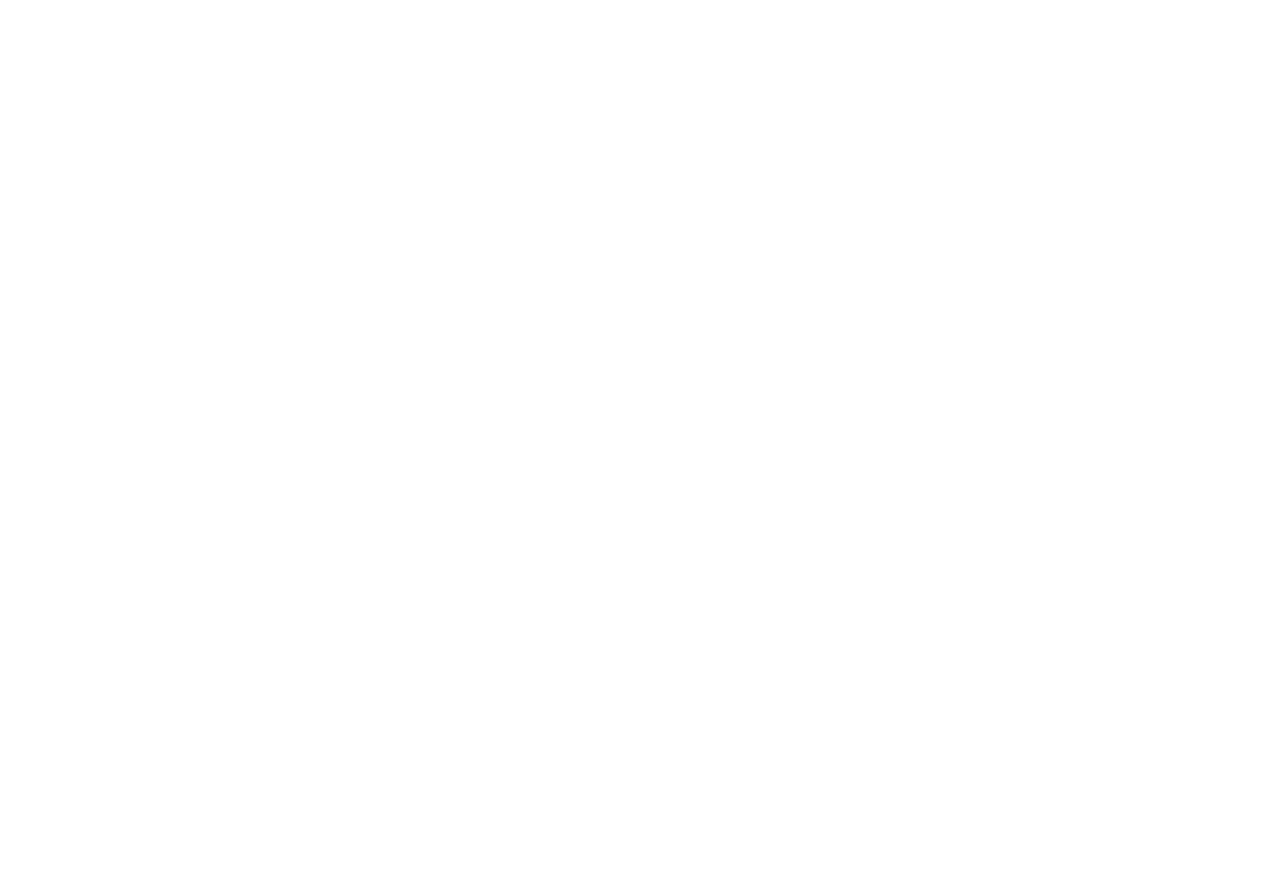
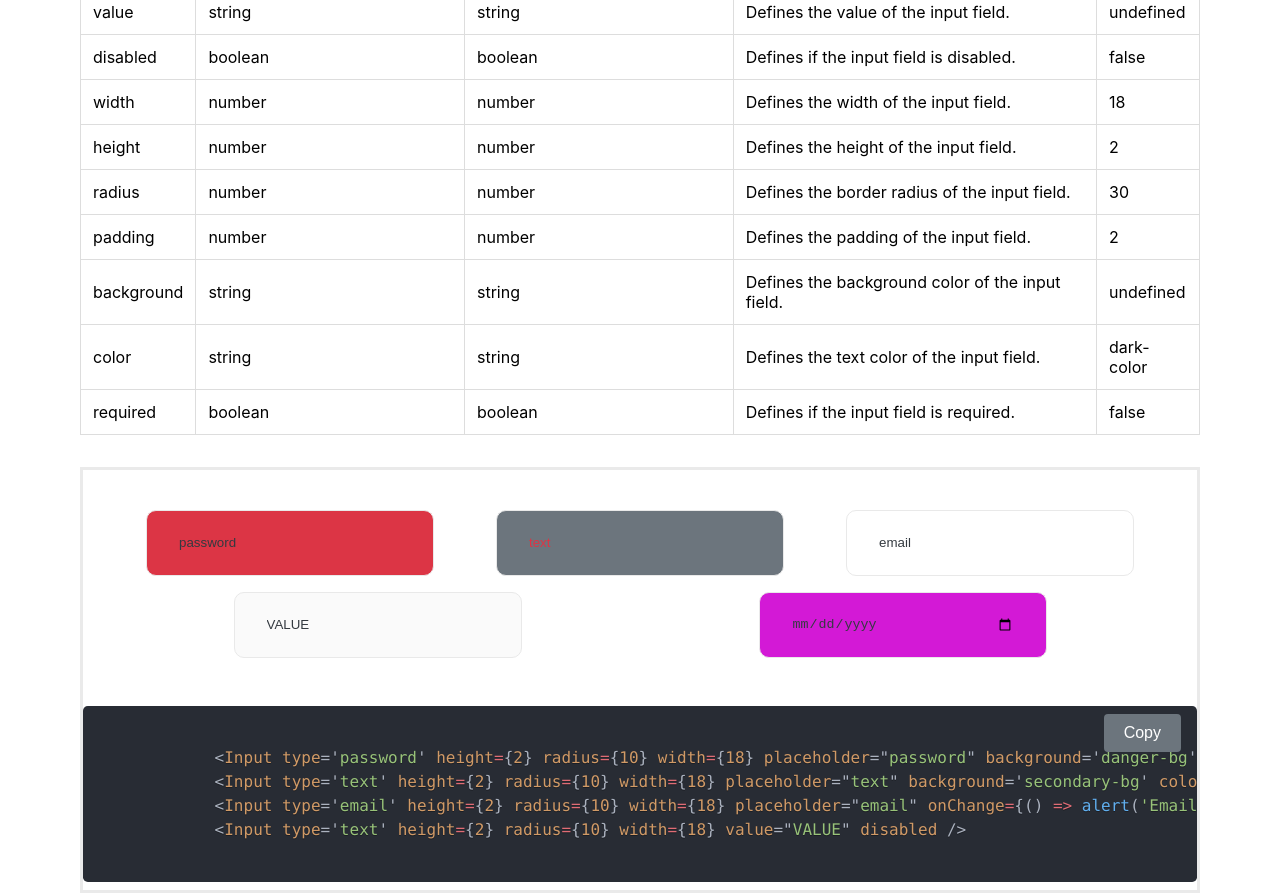
Before and after one commit to alxesv/B3_REACT_ADVANCED, a React (Create React App) app in the folder kenzaza/: page /input in a window 1280 px wide. Before the commit this address had no page. Shown: the part 600-1493 px from the top of the page. Before the commit the page ends 800 px from the top, so only its background shows below. Built offline with nearby package versions, Linux system fonts and the light colour scheme.

Commit message:
add input comp

```diff
--- a/kenzaza/src/App.css
+++ b/kenzaza/src/App.css
@@ -67,15 +67,27 @@
 .primary-color {
   color: #d319d6;
 }
+.primary-color::placeholder {
+  color: #d319d6;
+}
 
 .secondary-color {
+  color: #6c757d;
+}
+.secondary-color::placeholder {
   color: #6c757d;
 }
 
 .danger-color {
   color: #dc3545;
 }
+.danger-color::placeholder {
+  color: #dc3545;
+}
 
 .dark-color {
   color: #343a40;
 }
+.dark-color::placeholder {
+  color: #343a40;
+}
--- a/kenzaza/src/App.tsx
+++ b/kenzaza/src/App.tsx
@@ -8,6 +8,7 @@
 import LoaderPage from './pages/loader/LoaderPage';
 import SelectPage from './pages/select/SelectPage';
 import TablePage from './pages/table/TablePage';
+import InputPage from './pages/input/InputPage';
 import CardPage from './pages/card/CardPage';
 import BreadcrumbPage from './pages/breadcrumb/BreadcrumbPage';
 
@@ -24,6 +25,7 @@
           <Route path="/radio" element={<RadioPage />} />
           <Route path="/select" element={<SelectPage />} />
           <Route path="/table" element={<TablePage />} />
+          <Route path="/input" element={<InputPage />} />
           <Route path='/card' element={<CardPage />} />
           <Route path='/breadcrumb' element={<BreadcrumbPage />} />
         </Routes>
--- /dev/null
+++ b/kenzaza/src/components/atoms/input/Input.tsx
@@ -0,0 +1,36 @@
+import React from 'react';
+import './input.css';
+
+type InputProps = {
+  label?: string;
+  placeholder?: string;
+  type: 'text' | 'password' | 'email' | 'tel' | 'date';
+  onChange?: () => void;
+  value?: string;
+  disabled?: boolean;
+  width?: number;
+  height?: number;
+  radius?: number;
+  padding?: number;
+  background?: string;
+  color?: string;
+  required?: boolean;
+};
+
+const Input: React.FC<InputProps> = ({
+  type, height = 2, radius = 30, width = 18, label, placeholder,
+  onChange, value, disabled=false, padding=2, background='', color='dark-color', required=false
+}) => {
+  return (
+    <div>
+      {label && <label>{label}</label>}
+      <input type={type} className={'input ' + background + ' ' + color} placeholder={placeholder}
+        onChange={onChange} value={value} disabled={disabled}
+        style={{width: `${width}rem`, height: `${height}rem`, borderRadius: `${radius}px`,
+        padding: `${padding}rem`}} required={required} />
+    </div>
+
+  );
+}
+
+export default Input;
--- /dev/null
+++ b/kenzaza/src/components/atoms/input/input.css
@@ -0,0 +1,10 @@
+
+.input {
+  padding: 10px;
+  margin: 8px 0;
+  display: flex,
+	row;
+  border: 1px solid #e9e9e9;
+  border-radius: 10px;
+  box-sizing: border-box;
+}
--- /dev/null
+++ b/kenzaza/src/pages/input/InputPage.tsx
@@ -0,0 +1,82 @@
+import React, { useState, useEffect } from 'react';
+import { Prism as SyntaxHighlighter } from 'react-syntax-highlighter'; // Import Prism for syntax highlighting
+import { oneDark } from 'react-syntax-highlighter/dist/esm/styles/prism'; // One Dark theme
+import { DataProp } from '../../interface/TableInterface';
+import { columnsProp } from '../../model/ColumnDemo';
+import Button from '../../components/atoms/button/Button';
+import Input from '../../components/atoms/input/Input';
+import Table from '../../components/organisms/table/Table';
+
+
+const InputPage: React.FC = () => {
+
+    const [copySuccess, setCopySuccess] = useState('Copy');
+
+
+    const codeString = `
+            <Input type='password' height={2} radius={10} width={18} placeholder="password" background='danger-bg' required={true}/>
+            <Input type='text' height={2} radius={10} width={18} placeholder="text" background='secondary-bg' color='danger-color'/>
+            <Input type='email' height={2} radius={10} width={18} placeholder="email" onChange={() => alert('Email changed!')}/>
+            <Input type='text' height={2} radius={10} width={18} value="VALUE" disabled />
+    `;
+
+    const changeCopySuccess = () => {
+      setCopySuccess('Copied!')
+      setTimeout(() => setCopySuccess('Copy'), 3000);
+    };
+
+
+    const data: DataProp[] = [
+      { prop: 'label', type: 'string', description: 'Defines the text to display next to the input field.', default: 'text', options: 'string' },
+      { prop: 'placeholder', type: 'string', description: 'Defines the text to display in the input field when it is empty.', default: 'undefined', options: 'string' },
+      { prop: 'type', type: 'text | password | email | number | tel | date', description: 'Defines the type of input field.', default: 'undefined', options: 'text | password | email | number | tel | date' },
+      { prop: 'onChange', type: '() => void', description: 'Callback when the input field value changes.', default: 'undefined', options: 'function' },
+      { prop: 'value', type: 'string', description: 'Defines the value of the input field.', default: 'undefined', options: 'string' },
+      { prop: 'disabled', type: 'boolean', description: 'Defines if the input field is disabled.', default: 'false', options: 'boolean' },
+      { prop: 'width', type: 'number', description: 'Defines the width of the input field.', default: '18', options: 'number' },
+      { prop: 'height', type: 'number', description: 'Defines the height of the input field.', default: '2', options: 'number' },
+      { prop: 'radius', type: 'number', description: 'Defines the border radius of the input field.', default: '30', options: 'number' },
+      { prop: 'padding', type: 'number', description: 'Defines the padding of the input field.', default: '2', options: 'number' },
+      { prop: 'background', type: 'string', description: 'Defines the background color of the input field.', default: 'undefined', options: 'string' },
+      { prop: 'color', type: 'string', description: 'Defines the text color of the input field.', default: 'dark-color', options: 'string' },
+      { prop: 'required', type: 'boolean', description: 'Defines if the input field is required.', default: 'false', options: 'boolean' },
+    ];
+
+
+
+    return (
+
+      <div className='page-container'>
+        <h1>Input Component Documentation</h1>
+        <p>The Input component can be used to create an input field with a label.</p>
+        <h2>Props Overview</h2>
+        <h2>Usage Examples</h2>
+
+        <Table
+        columns={columnsProp}
+        data={data}
+        type='secondary'
+        />
+
+
+        <div className='example-code-block'>
+          <div className='example-block justify-around'>
+            <Input type='password' height={2} radius={10} width={18} placeholder="password" background='danger-bg' required={true}/>
+            <Input type='text' height={2} radius={10} width={18} placeholder="text" background='secondary-bg' color='danger-color'/>
+            <Input type='email' height={2} radius={10} width={18} placeholder="email" onChange={() => alert('Email changed!')}/>
+            <Input type='text' height={2} radius={10} width={18} value="VALUE" disabled />
+            <Input type='date' height={2} radius={10} width={18} placeholder="password" background='primary-bg' required={true} color='dark-color'/>
+          </div>
+
+          <div className='example-code'>
+                <Button type="secondary" cssClass='copy-button' textToCopy={codeString} onClickCopy={changeCopySuccess}>{copySuccess}</Button>
+                  <SyntaxHighlighter language="tsx" style={oneDark}>
+                      {codeString}
+                  </SyntaxHighlighter>
+              </div>
+        </div>
+      </div>
+
+    );
+};
+  export default InputPage;
--- a/kenzaza/src/pages/loader/LoaderPage.tsx
+++ b/kenzaza/src/pages/loader/LoaderPage.tsx
@@ -1,11 +1,11 @@
 import React, { useState, useEffect } from 'react';
-import Loader from '../../components/atoms/loader/Loader';
 import Button from '../../components/atoms/button/Button';
 import { Prism as SyntaxHighlighter } from 'react-syntax-highlighter'; // Import Prism for syntax highlighting
 import { oneDark } from 'react-syntax-highlighter/dist/esm/styles/prism'; // One Dark theme
 import { DataProp } from '../../interface/TableInterface';
 import { columnsProp } from '../../model/ColumnDemo';
 import Table from '../../components/organisms/table/Table';
+import Loader from '../../components/atoms/loader/loader';
 
 const LoaderPage: React.FC = () => {
 
@@ -56,8 +56,6 @@
     { prop: 'height', options: 'a number', description: 'Defines the height of the progress bar.', default: '1', type: 'number' },
     { prop: 'colorType', options: 'primary | secondary | danger | warning', description: 'Defines the color of the progress bar.', default: 'primary', type: 'string' },
   ];
-
-
 
 
   return (
--- a/kenzaza/src/pages/table/TablePage.tsx
+++ b/kenzaza/src/pages/table/TablePage.tsx
@@ -52,19 +52,16 @@
 
 
   const changeCopySuccess = () => {
-    console.log('Copied!');
     setCopySuccess('Copied!')
     setTimeout(() => setCopySuccess('Copy'), 3000);
   };
 
 
   const handleSelect = (selectedRows: DataDemo[]) => {
-    console.log(selectedRows);
     setSelectedData(selectedRows);
   };
 
   const handleSelectCellules = (selectedCellules: any[]) => {
-    console.log(selectedCellules);
     setSelectedCellule(selectedCellules);
   }
   return (
```
Also changed, not shown: kenzaza/src/pages/button/ButtonPage.tsx (line endings or trailing spaces).
